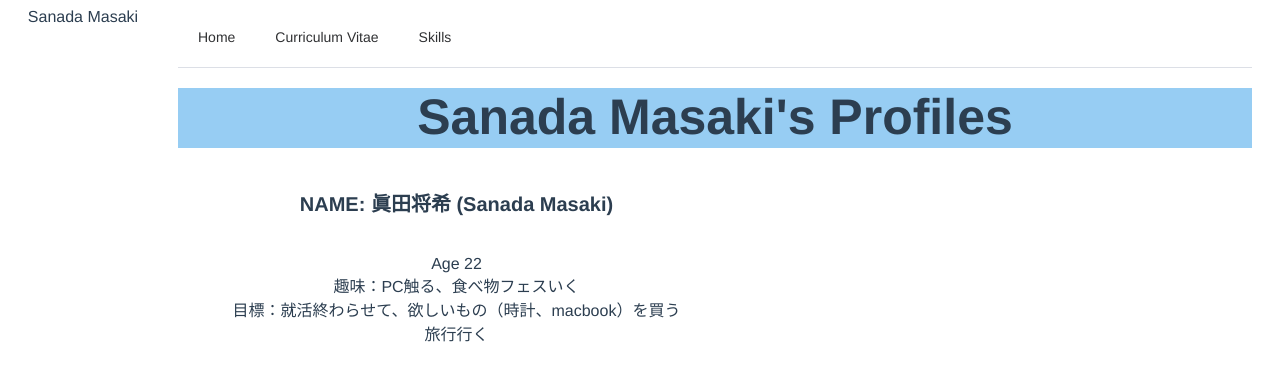
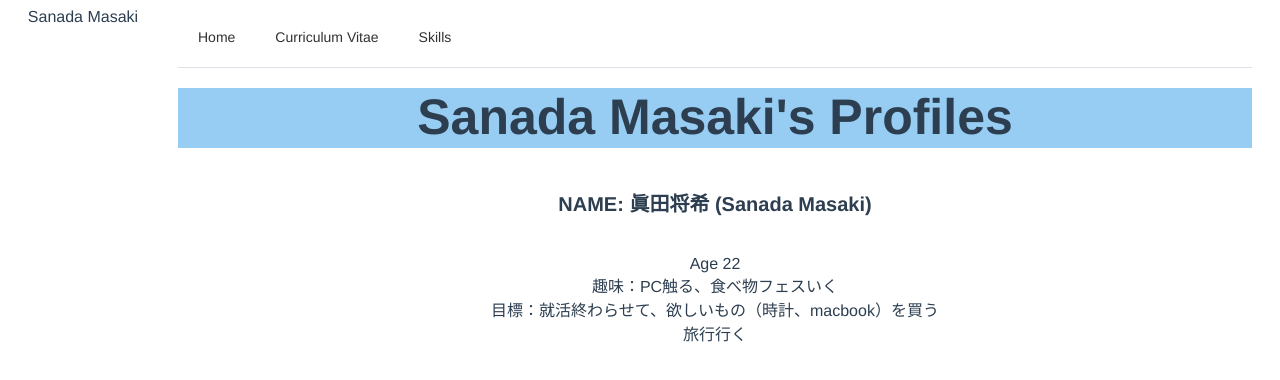
Before and after one commit to masaki12-s/portfolio, a Vue app: page /portfolio in a window 1280 px wide. Shown: the top 380 px of the page. Built offline with nearby package versions, Linux system fonts and the light colour scheme.

Commit message:
homeのレイアウト調整

```diff
--- a/src/views/Profile.vue
+++ b/src/views/Profile.vue
@@ -2,17 +2,12 @@
     <el-container>
         <el-header class="profile" height>Sanada Masaki's    Profiles</el-header>
             <el-main>
-                <el-row>
-                    <el-col :span="12"><div class="grid-content ep-bg-purple-dark" />
                        <p class="name">NAME: 眞田将希 (Sanada Masaki) </p><br>
                         Age 22 <br>
                         趣味：PC触る、食べ物フェスいく<br>
                         目標：就活終わらせて、欲しいもの（時計、macbook）を買う<br>
                         旅行行く  <br>
-                    </el-col>
 
-
-                </el-row>
             </el-main>
       </el-container>
 </template>
```
